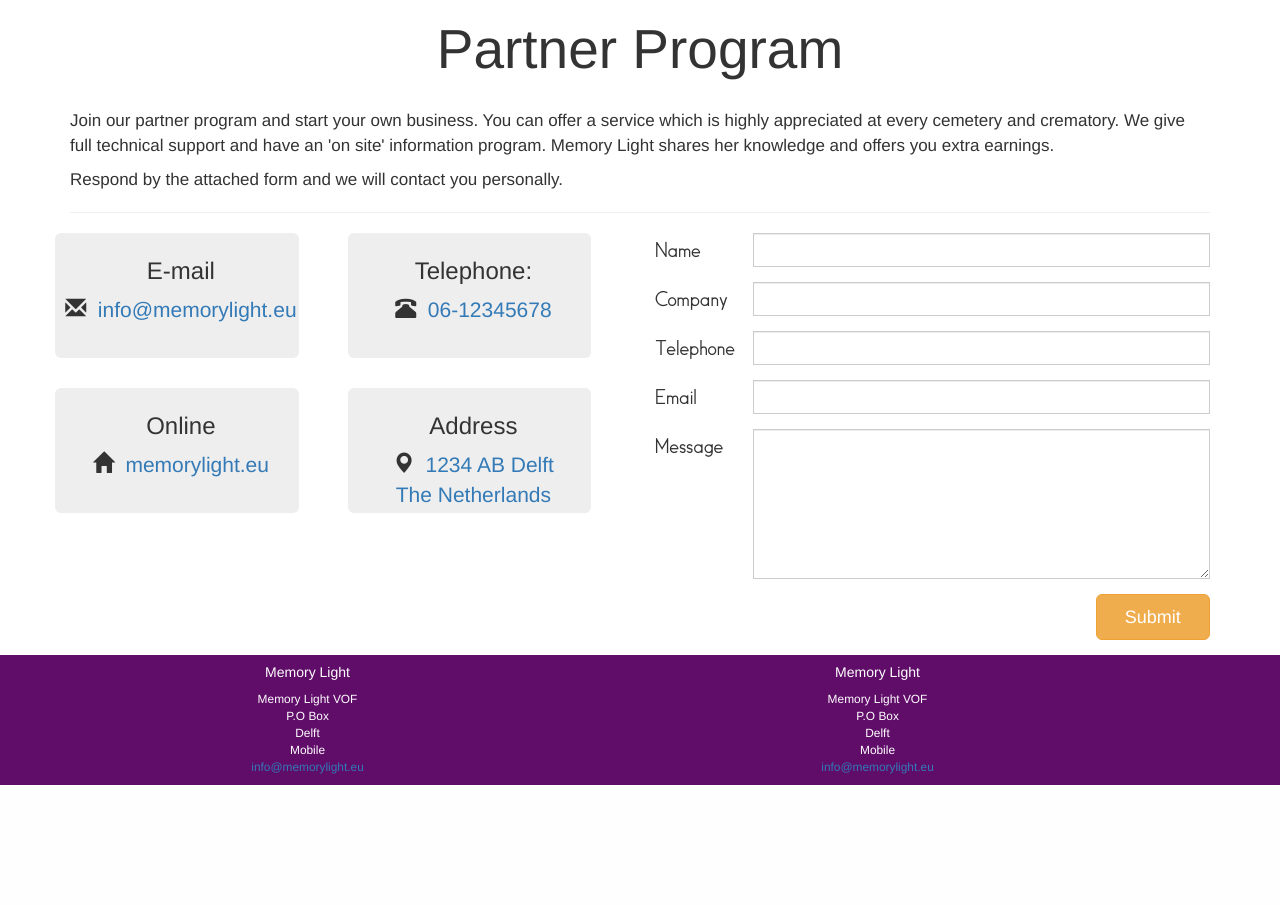
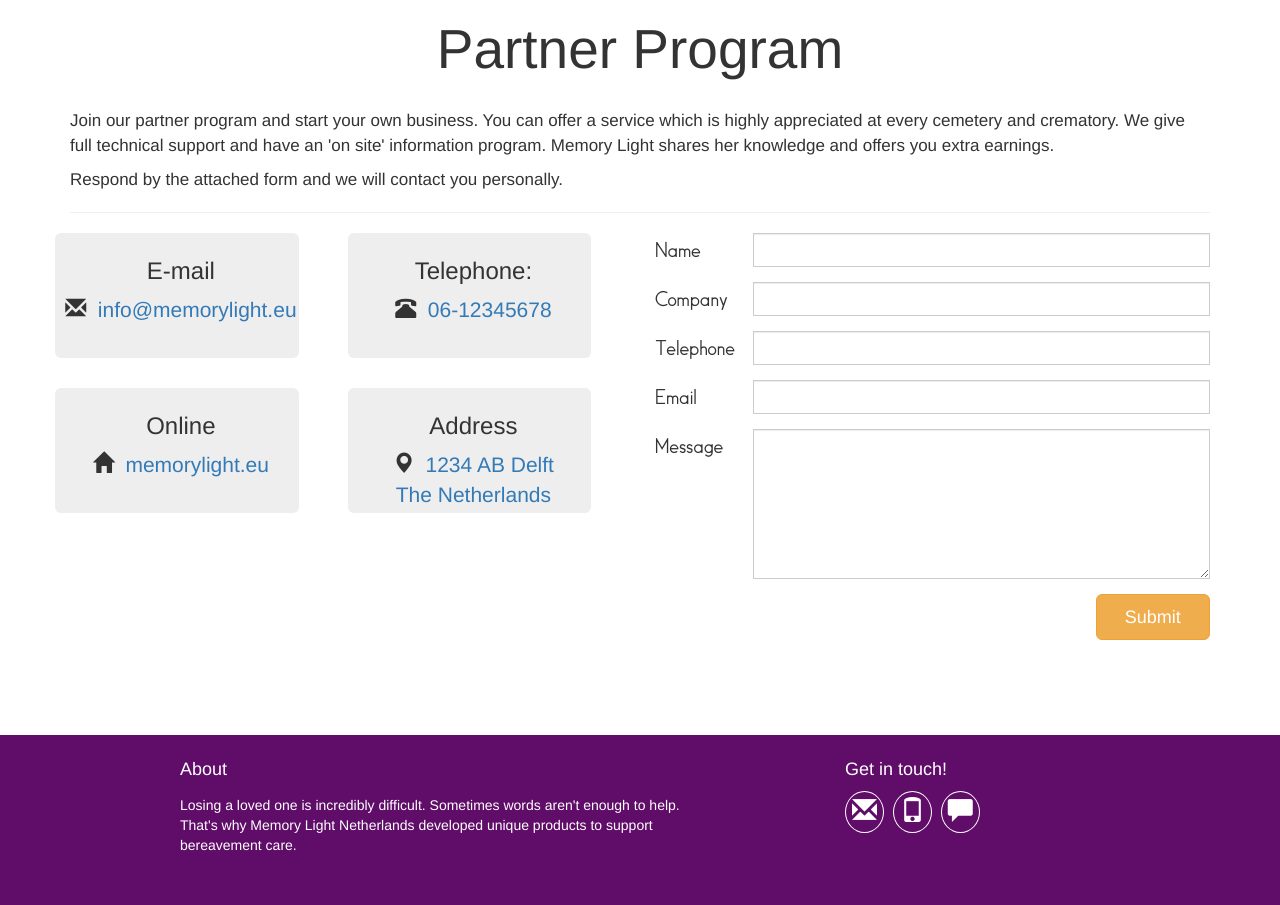
Before and after one commit to TeijevanSloten/bearded-wight, a PHP site: page /contact.php in a window 1280 px wide. Shown: the part 99-1004 px from the top of the page. Before the commit the page ends 884 px from the top, so only its background shows below. Run offline with PHP 8.4, Linux system fonts and the light colour scheme; some libraries are stand-ins or nearby versions.

Commit message:
Footer improved.

```diff
--- a/contact.php
+++ b/contact.php
@@ -52,7 +52,7 @@
             </div>
         </div>
 
-        <div class="container">
+        <div class="container" style="margin-bottom: 250px;">
             <h1 class="standard-h1">Partner Program</h1>
             <br>
             <p class="standard-text">
@@ -140,25 +140,25 @@
 
         <footer class="footer">
             <div class="container">
+                <div class="col-md-6 col-md-offset-1">
+                    <h4 class="footer-title">About</h4>
+                    <p style="color: white;">
+                        Losing a loved one is incredibly difficult.
+                        Sometimes words aren't enough to help.
+                        That's why Memory Light Netherlands developed unique products to support bereavement care.
+                    </p>
+                </div>
                 <div class="col-md-3 col-md-offset-1">
-                    <h5>Memory Light</h5>
-                    <ul class="list-unstyled small">
-                        <li>Memory Light VOF</li>
-                        <li>P.O Box</li>
-                        <li>Delft</li>
-                        <li>Mobile</li>
-                        <li><a href="mailto:info@memorylight.eu">info@memorylight.eu</a></li>
-                    </ul>
-                </div>
-                <div class="col-md-3 col-md-offset-3">
-                    <h5>Memory Light</h5>
-                    <ul class="list-unstyled small">
-                        <li>Memory Light VOF</li>
-                        <li>P.O Box</li>
-                        <li>Delft</li>
-                        <li>Mobile</li>
-                        <li><a href="mailto:info@memorylight.eu">info@memorylight.eu</a></li>
-                    </ul>
+                    <h4 class="footer-title ">Get in touch!</h4>
+                    <a href="mailto:info@memorylight.eu" style="text-decoration: none;">
+                        <div class="footer-icon"><span class="glyphicon glyphicon-envelope" aria-hidden="true"></span></div>
+                    </a>
+                    <a href="#" style="text-decoration: none;">
+                        <div class="footer-icon"><span class="glyphicon glyphicon-phone" aria-hidden="true"></span></div>
+                    </a>
+                    <a href="#" style="text-decoration: none;">
+                        <div class="footer-icon"><span class="glyphicon glyphicon-comment" aria-hidden="true"></span></div>
+                    </a>
                 </div>
             </div>
         </footer>
--- a/css/theme.css
+++ b/css/theme.css
@@ -14,17 +14,15 @@ html {
 }
 
 body {
-    margin-bottom: 130px;
+    margin-bottom: 170px;
 }
 
 .footer {
     position: absolute;
     bottom: 0;
     width: 100%;
-    height: 130px;
+    height: 170px;
     background: #600C69;
-    color: white;
-    text-align: center;
 }
 
 .header-spacing {
@@ -78,3 +76,25 @@ body {
     display: inline;
     margin-right: 10px;
 }
+
+.footer-icon {
+    margin-right: 5px;
+    color: white;
+    font-size: 25px;
+    border: 1px solid white;
+    display: inline;
+    padding: 6px;
+    border-radius: 50%;
+    text-align: center;
+}
+
+.footer-icon:hover {
+    color: grey;
+    border-color: grey;
+}
+
+.footer-title {
+    color: white;
+    margin-top: 25px;
+    margin-bottom: 15px;
+}
```
Also changed, not shown: dispenser.php (+19 -19 lines), index.php (+18 -18 lines), language.php (+18 -18 lines), relic.php (+18 -18 lines).
